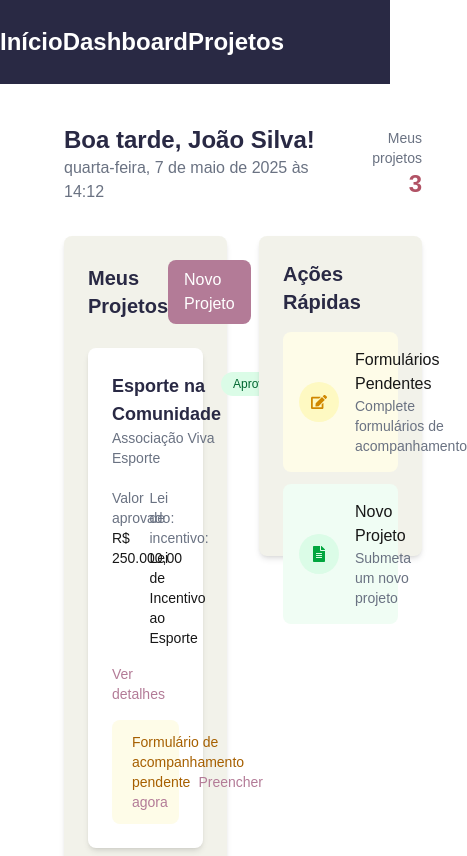
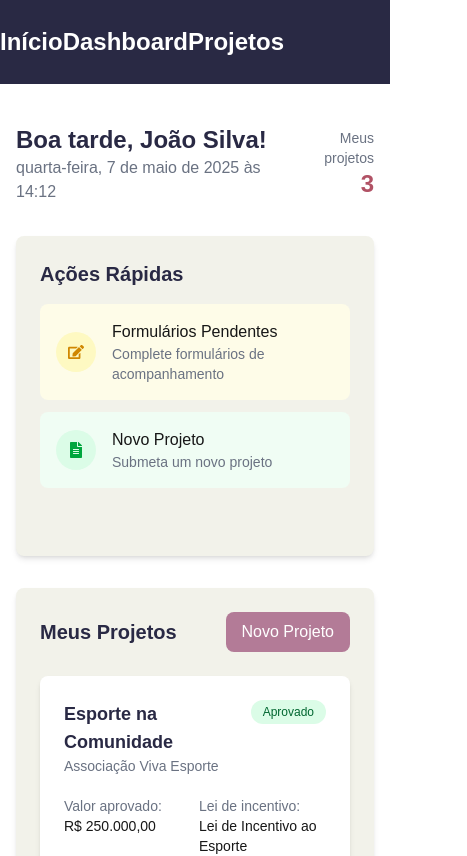
Before and after one commit to Conpec-Projetos/prj-fundacao-csn, a Next.js app: page /inicio-externo in a window 390 px wide. Shown: the top 856 px of the page, 467 px wide, since content can reach past the window. Built offline with nearby package versions, Linux system fonts and the light colour scheme.

Commit message:
Fix: Fixed part of the resposivity of the page. Changed how some of the blocks stacked in smaller displays

```diff
--- a/src/app/(pages)/inicio-externo/page.tsx
+++ b/src/app/(pages)/inicio-externo/page.tsx
@@ -173,7 +173,7 @@ export default function ExternalUserHomePage() {
     <div className="min-h-screen bg-white">
       <Header />
 
-      <main className="container mx-12 px-4 p-10 mx-12 md:mx-20">
+      <main className="container px-4 p-10 md:mx-20">
         {/* Seção de boas-vindas */}
         <div className="flex justify-between items-center mb-8">
           <div>
@@ -187,9 +187,9 @@ export default function ExternalUserHomePage() {
         </div>
 
         {/* Layout principal */}
-        <div className="grid grid-cols-2 lg:grid-cols-2 gap-8">
+        <div className="grid gap-8 md:grid-cols-2">
           {/* Coluna principal*/}
-          <div className="bg-white-off rounded-lg shadow-md p-6 mb-8">
+          <div className="bg-white-off rounded-lg shadow-md p-6 mb-8 order-2 md:order-1">
             <div className="flex justify-between items-center mb-6">
               <h2 className="text-xl font-bold text-[#292944]">Meus Projetos</h2>
               <Link href="/projetos/novo" className="px-4 py-2 bg-[#b37b97] text-white rounded-lg hover:bg-[#a06a86] transition-colors">
@@ -211,7 +211,7 @@ export default function ExternalUserHomePage() {
           </div>
 
             {/* Ações rápidas */}
-            <div className="bg-white-off rounded-lg shadow-md p-6 h-80">
+            <div className="bg-white-off rounded-lg shadow-md p-6 h-80 order-1 md:order-2">
               <h2 className="text-xl font-bold mb-4 text-[#292944]">Ações Rápidas</h2>
               <div className="space-y-3">
                 <Link href="/formulario/pendente" className="flex items-center p-4 bg-yellow-50 rounded-lg hover:bg-yellow-100 transition-colors">
```
